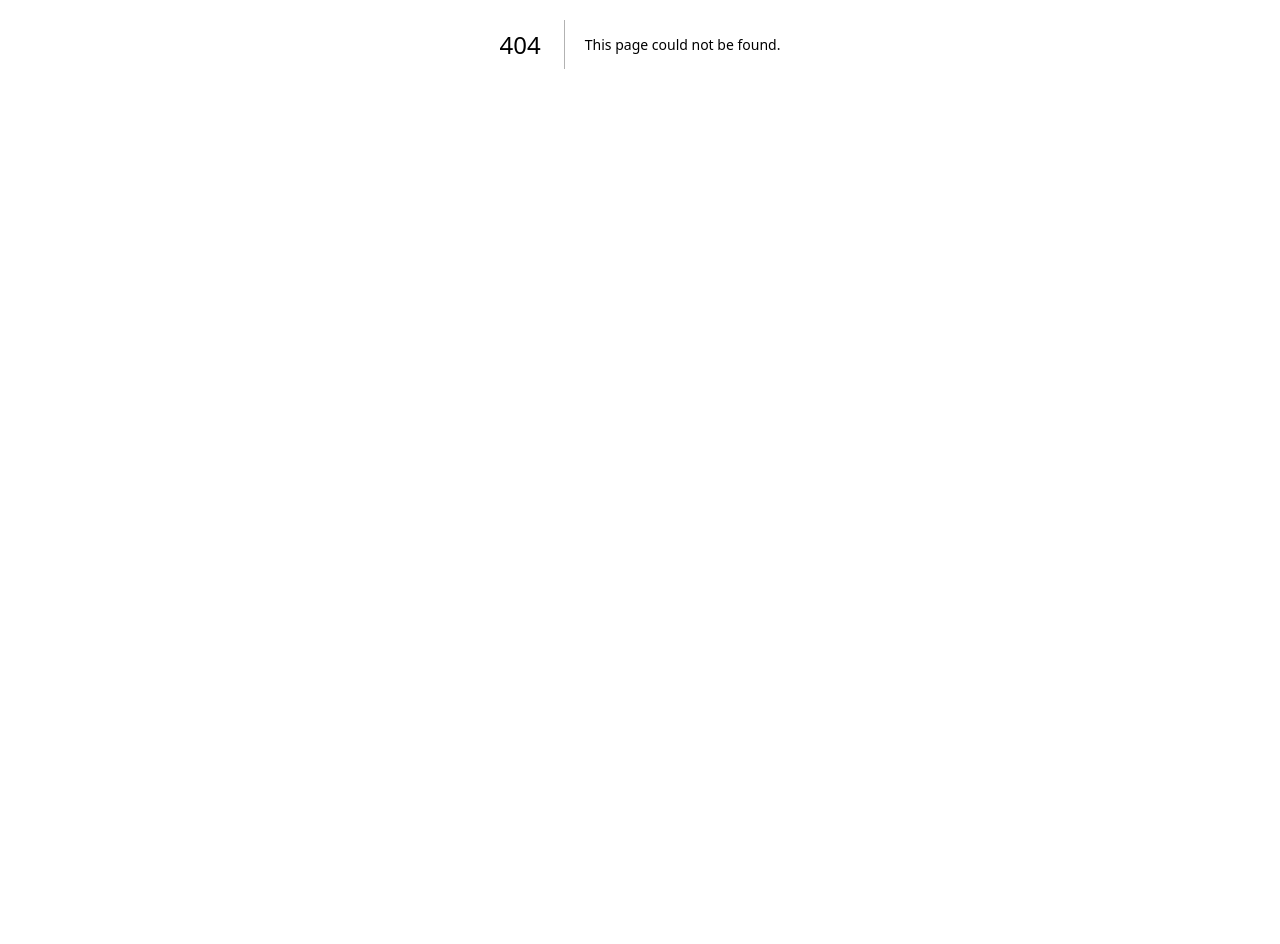
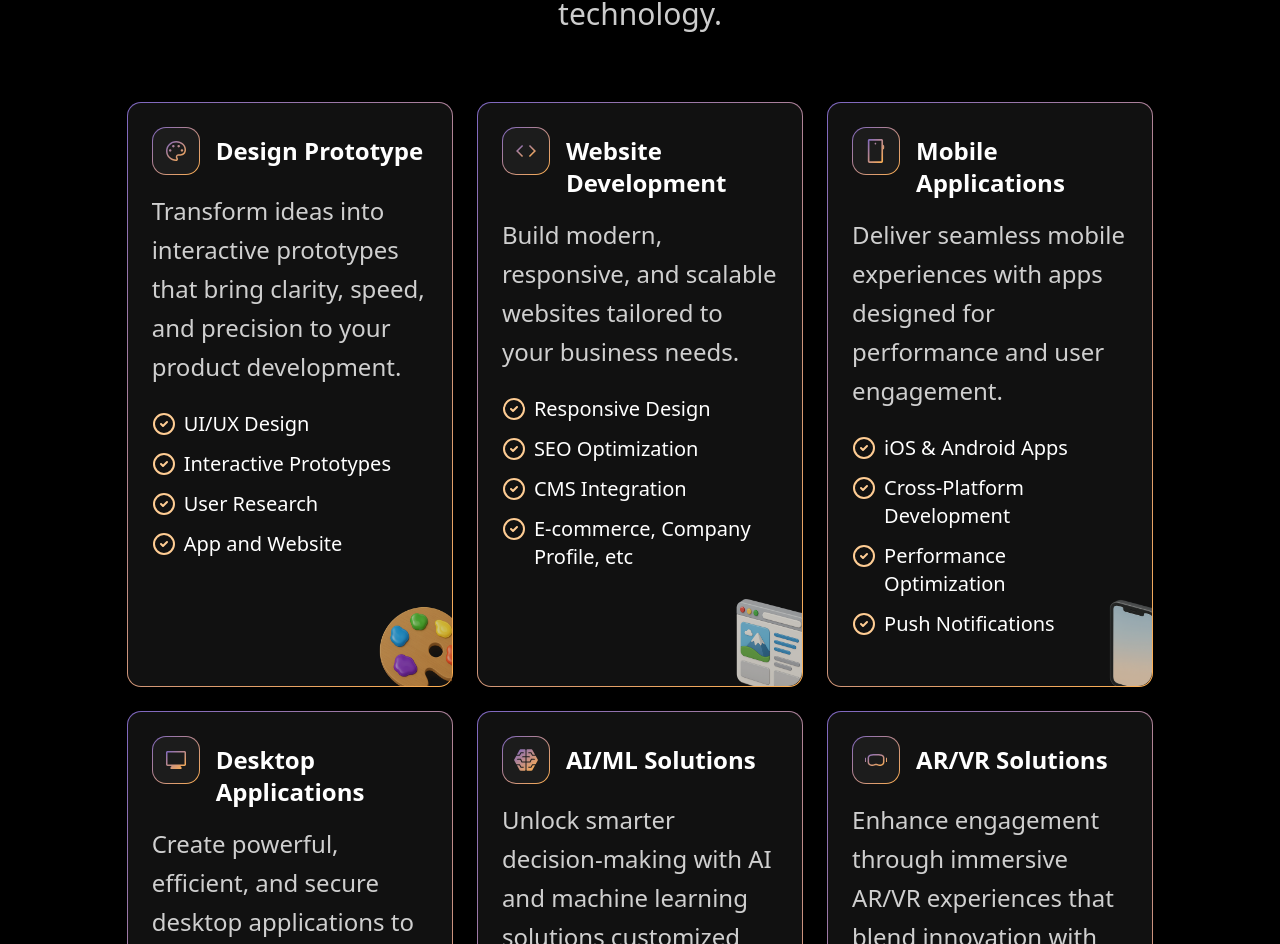
Before and after one commit to Inkubator-IT/web, a Next.js app: page /our-services in a window 1280 px wide. Before the commit this address had no page. Shown: the part 356-1300 px from the top of the page. Before the commit the page ends 800 px from the top, so only its background shows below. Built offline with nearby package versions, Linux system fonts and the light colour scheme.

Commit message:
feat: add service page

```diff
--- /dev/null
+++ b/src/app/our-services/page.tsx
@@ -0,0 +1,322 @@
+"use client";
+
+import React from "react";
+import { ServiceCard, ServiceCardProps } from "./components/service-card";
+import Image from "next/image";
+
+const OurServicesPage: React.FC = () => {
+  const services: ServiceCardProps[] = [
+    {
+      icon: (
+        <Image
+          src="/our-services/icon/1.svg"
+          alt="Palette Icon"
+          width={24}
+          height={24}
+          className="w-6 h-6"
+        />
+      ),
+      title: "Design Prototype",
+      description:
+        "Transform ideas into interactive prototypes that bring clarity, speed, and precision to your product development.",
+      features: [
+        "UI/UX Design",
+        "Interactive Prototypes",
+        "User Research",
+        "App and Website",
+      ],
+      image: (
+        <Image
+          src="/our-services/image/1.png"
+          alt="Palette Icon"
+          width={24}
+          height={24}
+          className="w-24 h-24"
+        />
+      ),
+    },
+    {
+      icon: (
+        <Image
+          src="/our-services/icon/2.svg"
+          alt="Palette Icon"
+          width={24}
+          height={24}
+          className="w-6 h-6 rounded-xl"
+        />
+      ),
+      title: "Website Development",
+      description:
+        "Build modern, responsive, and scalable websites tailored to your business needs.",
+      features: [
+        "Responsive Design",
+        "SEO Optimization",
+        "CMS Integration",
+        "E-commerce, Company Profile, etc",
+      ],
+      image: (
+        <Image
+          src="/our-services/image/2.png"
+          alt="Palette Icon"
+          width={24}
+          height={24}
+          className="w-32 h-24 rounded-xl"
+        />
+      ),
+    },
+    {
+      icon: (
+        <Image
+          src="/our-services/icon/3.svg"
+          alt="Palette Icon"
+          width={24}
+          height={24}
+          className="w-6 h-6"
+        />
+      ),
+      title: "Mobile Applications",
+      description:
+        "Deliver seamless mobile experiences with apps designed for performance and user engagement.",
+      features: [
+        "iOS & Android Apps",
+        "Cross-Platform Development",
+        "Performance Optimization",
+        "Push Notifications",
+      ],
+      image: (
+        <Image
+          src="/our-services/image/3.png"
+          alt="Palette Icon"
+          width={24}
+          height={24}
+          className="w-32 h-24 rounded-xl"
+        />
+      ),
+    },
+    {
+      icon: (
+        <Image
+          src="/our-services/icon/4.svg"
+          alt="Palette Icon"
+          width={24}
+          height={24}
+          className="w-6 h-6"
+        />
+      ),
+      title: "Desktop Applications",
+      description:
+        "Create powerful, efficient, and secure desktop applications to support complex workflows.",
+      features: [
+        "Windows, macOS, Linux",
+        "Custom Business Solutions",
+        "High-Performance Systems",
+        "Secure Data Handling",
+      ],
+      image: (
+        <Image
+          src="/our-services/image/4.png"
+          alt="Palette Icon"
+          width={24}
+          height={24}
+          className="w-32 h-24 rounded-xl"
+        />
+      ),
+    },
+    {
+      icon: (
+        <Image
+          src="/our-services/icon/5.svg"
+          alt="Palette Icon"
+          width={24}
+          height={24}
+          className="w-6 h-6"
+        />
+      ),
+      title: "AI/ML Solutions",
+      description:
+        "Unlock smarter decision-making with AI and machine learning solutions customized for your goals.",
+      features: [
+        "Predictive Analytics",
+        "Natural Language Processing",
+        "Computer Vision",
+        "Recommendation Systems",
+      ],
+      image: (
+        <Image
+          src="/our-services/image/5.png"
+          alt="Palette Icon"
+          width={24}
+          height={24}
+          className="w-32 h-24"
+        />
+      ),
+    },
+    {
+      icon: (
+        <Image
+          src="/our-services/icon/6.svg"
+          alt="Palette Icon"
+          width={24}
+          height={24}
+          className="w-6 h-6"
+        />
+      ),
+      title: "AR/VR Solutions",
+      description:
+        "Enhance engagement through immersive AR/VR experiences that blend innovation with interactivity.",
+      features: [
+        "Augmented Reality Apps",
+        "Virtual Reality Experiences",
+        "3D Visualization",
+        "Interactive Training",
+      ],
+      image: (
+        <Image
+          src="/our-services/image/6.png"
+          alt="Palette Icon"
+          width={24}
+          height={24}
+          className="w-32 h-24"
+        />
+      ),
+    },
+    {
+      icon: (
+        <Image
+          src="/our-services/icon/7.svg"
+          alt="Palette Icon"
+          width={24}
+          height={24}
+          className="w-6 h-6"
+        />
+      ),
+      title: "IoT Solutions",
+      description:
+        "Connect devices and systems with IoT solutions that improve efficiency and unlock new opportunities.",
+      features: [
+        "Smart Device Integration",
+        "Real-Time Monitoring",
+        "Data Analytics",
+        "Automation Systems",
+      ],
+      image: (
+        <Image
+          src="/our-services/image/7.png"
+          alt="Palette Icon"
+          width={24}
+          height={24}
+          className="w-32 h-24 rounded-xl"
+        />
+      ),
+    },
+    {
+      icon: (
+        <Image
+          src="/our-services/icon/8.svg"
+          alt="Palette Icon"
+          width={24}
+          height={24}
+          className="w-6 h-6"
+        />
+      ),
+      title: "Games Development",
+      description:
+        "Design and develop engaging, interactive games that captivate users and inspire creativity.",
+      features: [
+        "Game Design & Development",
+        "Basic Mobile Games",
+        "One or Many Main Features",
+      ],
+      image: (
+        <Image
+          src="/our-services/image/8.png"
+          alt="Palette Icon"
+          width={24}
+          height={24}
+          className="w-24 h-24 rounded-xl"
+        />
+      ),
+    },
+  ];
+
+  return (
+    <div className="min-h-screen bg-black text-white ">
+      <section className="pt-32 pb-16 px-6">
+        <div className="max-w-4xl mx-auto text-center">
+          <h1 className="text-7xl md:text-8xl font-bold mb-6">
+            Our{" "}
+            <span className="bg-gradient-to-r from-[#7E67C1] to-[#FFB051] bg-clip-text text-transparent">
+              Services
+            </span>
+          </h1>
+          <p className="text-white text-3xl leading-relaxed opacity-80">
+            Explore our tailored IT solutions designed to empower businesses,
+            optimize operations, and drive innovation through technology.
+          </p>
+        </div>
+      </section>
+
+      <section className="px-6 pb-20">
+        <div className="max-w-10/12 mx-auto">
+          {/* First 6 cards - 3 columns */}
+          <div className="grid grid-cols-1 md:grid-cols-2 lg:grid-cols-3 gap-6 mb-6">
+            {services.slice(0, 6).map((service, index) => (
+              <ServiceCard key={index} {...service} />
+            ))}
+          </div>
+
+          {/* Last 2 cards - centered using flex */}
+          <div className="flex flex-wrap justify-center gap-6">
+            {services.slice(6, 8).map((service, index) => (
+              <div
+                key={index + 6}
+                className="w-full md:w-[calc(50%-12px)] lg:w-[calc(33.333%-16px)]"
+              >
+                <ServiceCard {...service} />
+              </div>
+            ))}
+          </div>
+        </div>
+      </section>
+
+      <section className="px-6 py-20 bg-gradient-to-b from-black via-zinc-900 to-black">
+        <div className="max-w-7xl mx-auto text-center">
+          <h2 className="text-4xl md:text-5xl font-bold mb-6">
+            Ready to bring your{" "}
+            <span className="bg-gradient-to-r from-[#ad96f1] to-[#FFB051] bg-clip-text text-transparent">
+              ideas
+            </span>{" "}
+            to life? Let's turn your{" "}
+            <span className="bg-gradient-to-r from-[#fc9c27] from-0% to-[#FFB051] to-85% bg-clip-text text-transparent">
+              vision
+            </span>
+            <br />
+            into impactful{" "}
+            <span className="bg-gradient-to-r from-[#ac94f5] to-[#FFB051] bg-clip-text text-transparent">
+              digital solutions
+            </span>{" "}
+            together.
+          </h2>
+
+          <button
+            className="mt-4 px-12 py-5 bg-gradient-to-r from-purple-600/20 to-orange-500/20 border border-purple-500/50 rounded-sm text-white text-2xl font-bold hover:shadow-lg hover:shadow-purple-500/30 transition-all duration-300 group"
+            onClick={() => (window.location.href = "/contact")}
+          >
+            Start Your Project Today
+            <span>
+              <Image
+                src="/our-services/image/star.png"
+                alt="Arrow Right"
+                width={16}
+                height={16}
+                className="w-6 h-6 inline-block ml-2 transform group-hover:translate-x-1 transition-transform duration-300"
+              />
+            </span>
+          </button>
+        </div>
+      </section>
+    </div>
+  );
+};
+
+export default OurServicesPage;
```
